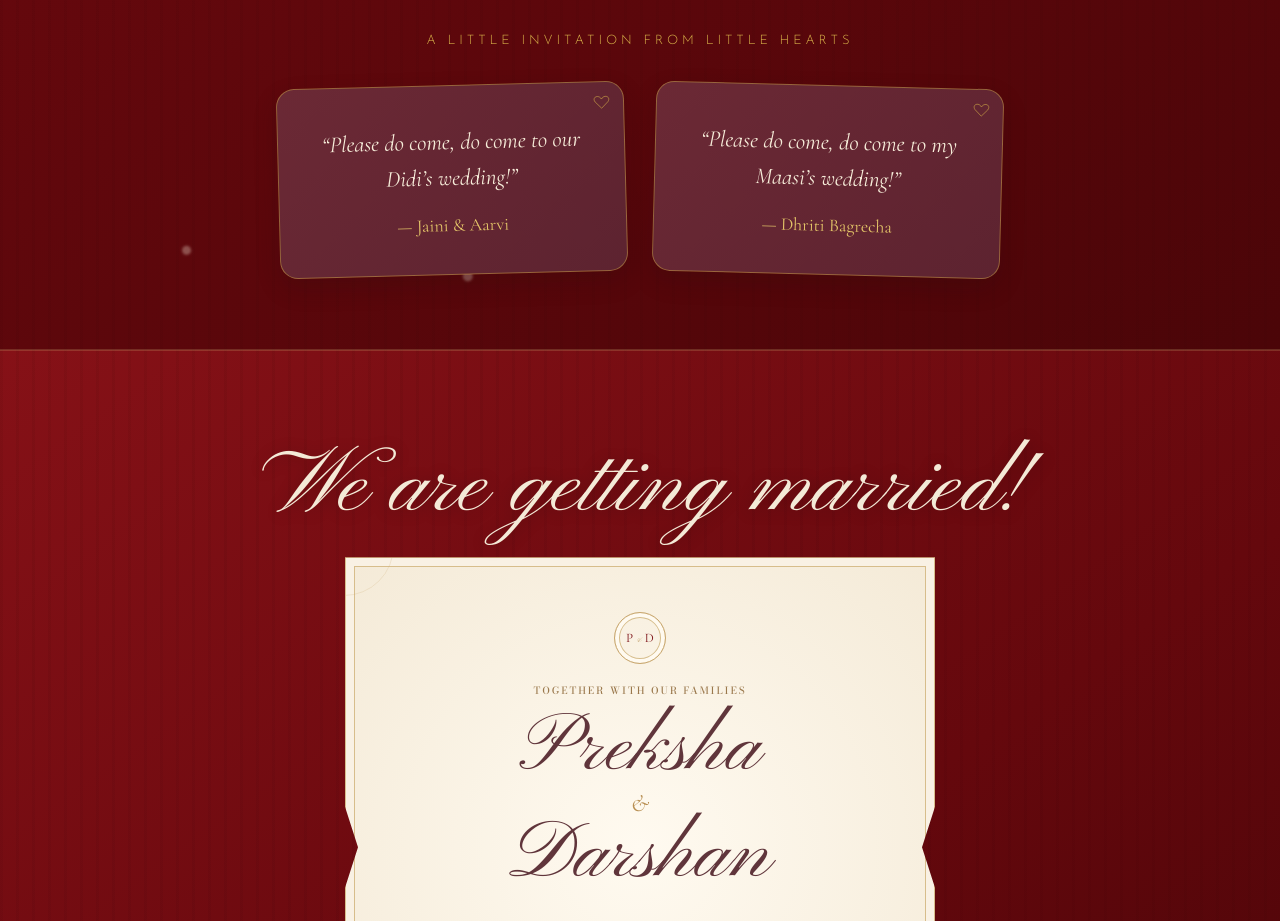
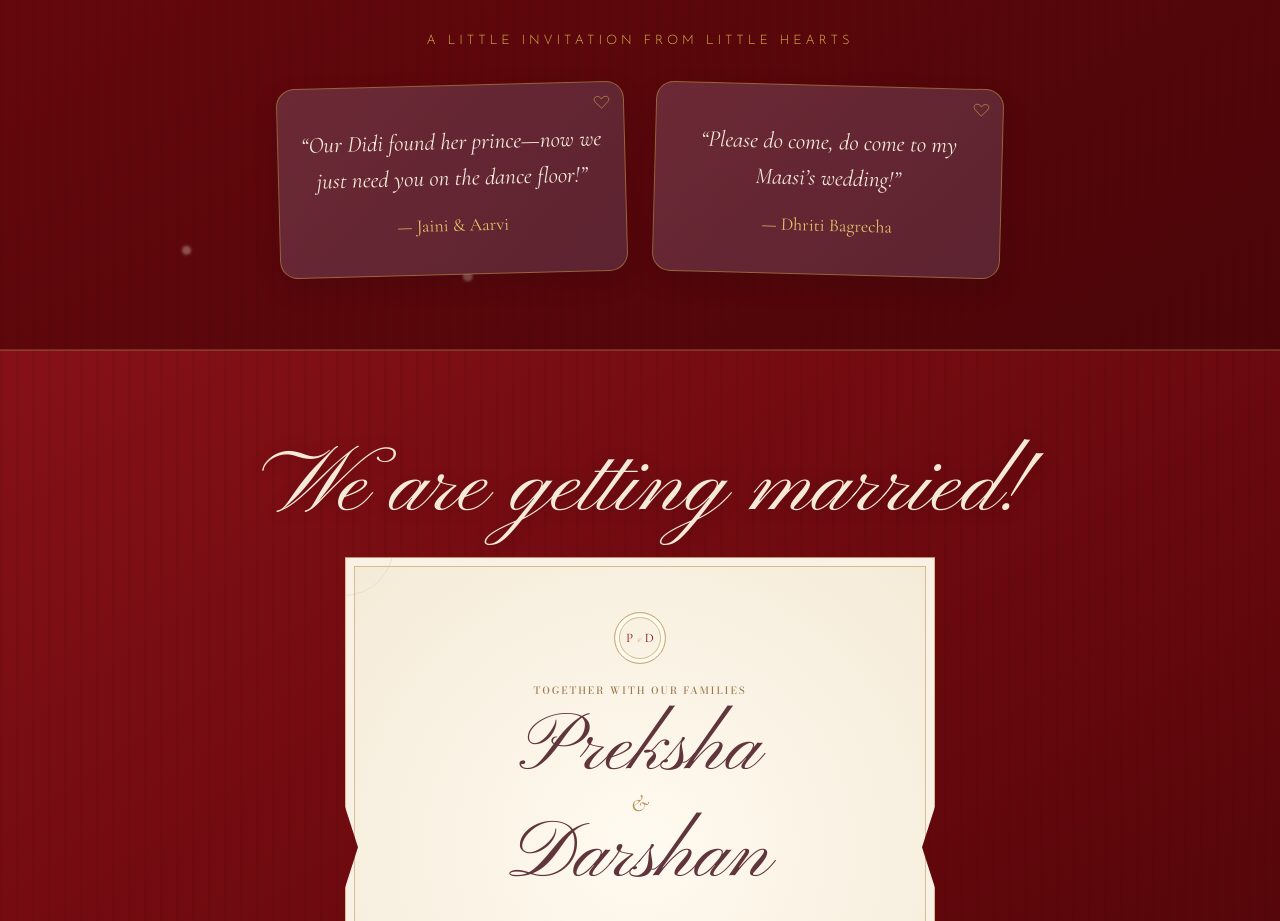
Before and after one commit to akshaythe-coder/Preskandarshan, a Next.js app: page / in a window 1280 px wide. Shown: the part 8521-9442 px from the top of the page. Built offline with nearby package versions, Linux system fonts and the light colour scheme.

Commit message:
Refresh children's Didi wedding invitation line

```diff
--- a/data/content.en.ts
+++ b/data/content.en.ts
@@ -79,7 +79,7 @@ export const contentEn = {
         "repeatInvitation": "Please do come, do come",
         "quotes": [
             {
-                "text": "{invitation} to our Didi’s wedding!",
+                "text": "Our Didi found her prince—now we just need you on the dance floor!",
                 "by": "Jaini & Aarvi"
             },
             {
--- a/data/content.hi.ts
+++ b/data/content.hi.ts
@@ -84,7 +84,7 @@ export const contentHi: Content = {
         "repeatInvitation": "ज़रूर-ज़रूर आना",
         "quotes": [
             {
-                "text": "हमारी दीदी की शादी में {invitation}",
+                "text": "हमारी दीदी को उनके राजकुमार मिल गए—अब बस आप डांस फ़्लोर पर आ जाइए!",
                 "by": "जैनी, आरवी"
             },
             {
```
